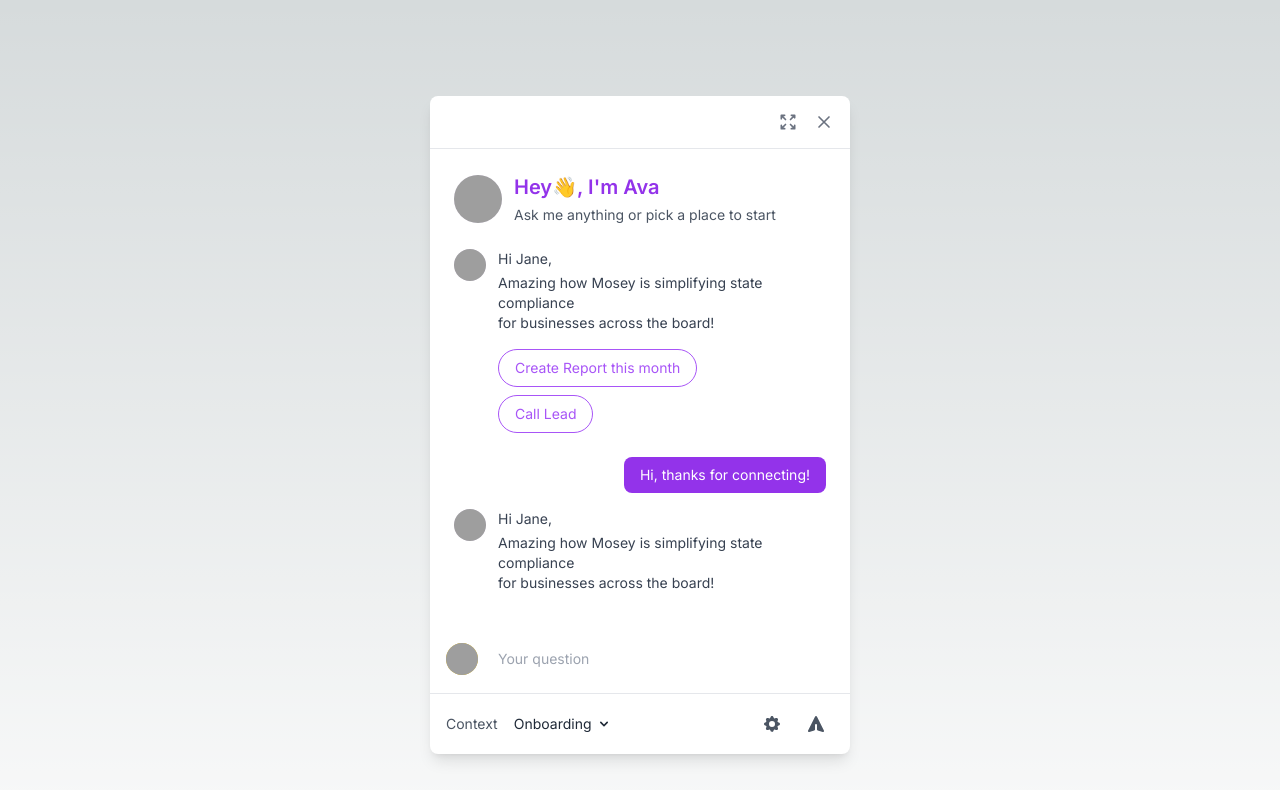
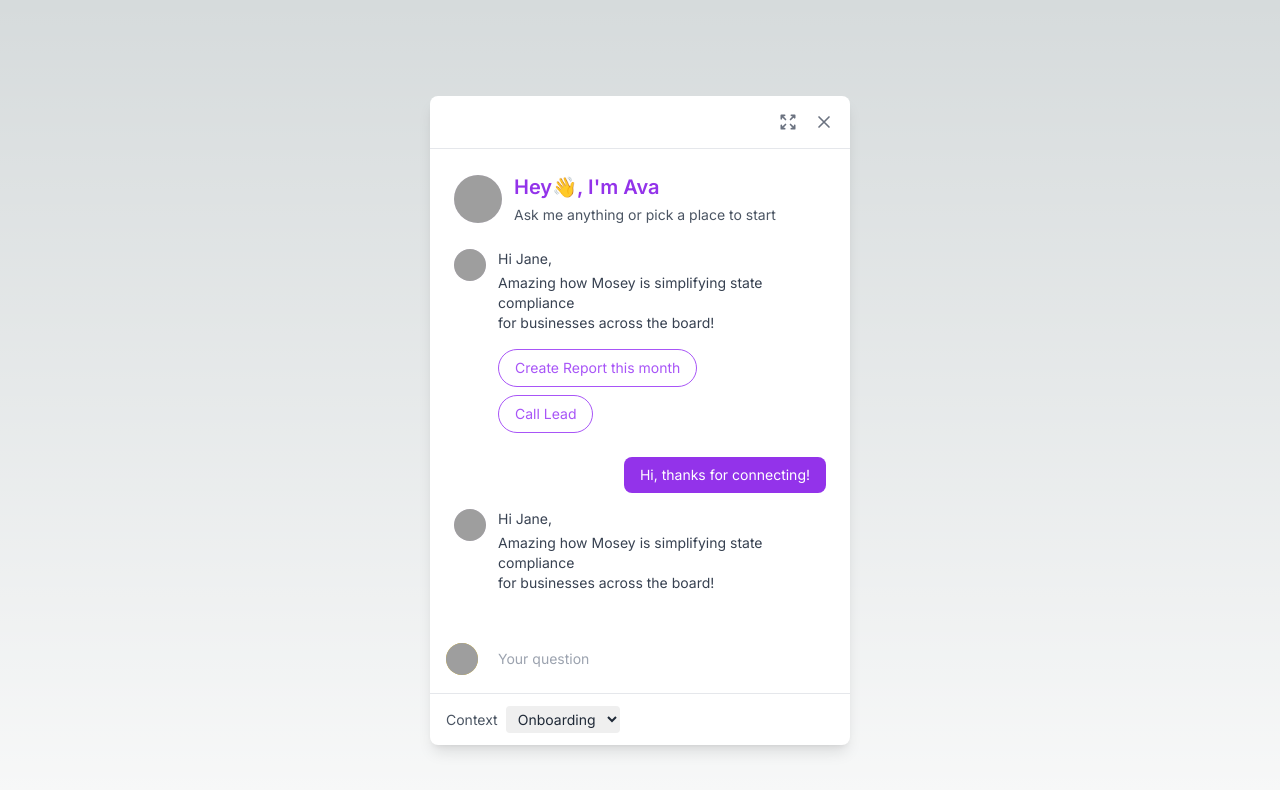
Before and after one commit to abrarfrahman/abrartisan-ai, a Next.js app: page / in a window 1280 px wide. Shown: the top 790 px of the page. Built offline with nearby package versions, Linux system fonts and the light colour scheme; grey boxes are pictures that could not be loaded.

Commit message:
campaign switcher

```diff
--- a/app/chatWidget.tsx
+++ b/app/chatWidget.tsx
@@ -4,6 +4,7 @@ import React, { useState } from 'react';
 export default function ChatWidget() {
     const [inputMessage, setInputMessage] = useState('');
     const [showFullScreen, setShowFullScreen] = useState(false);
+    const [context, setContext] = useState('Onboarding');
 
     return (
     <>
@@ -127,27 +128,17 @@ export default function ChatWidget() {
 
             {/* Context selector */}
             <div className="px-4 py-3 border-t flex items-center justify-between">
-            <div className="flex items-center space-x-2">
-                <span className="text-sm text-gray-600">Context</span>
-                <button className="flex items-center space-x-1 text-sm text-gray-800 hover:bg-gray-100 px-2 py-1 rounded">
-                <span>Onboarding</span>
-                <svg xmlns="http://www.w3.org/2000/svg" className="h-4 w-4" viewBox="0 0 20 20" fill="currentColor">
-                    <path fillRule="evenodd" d="M5.293 7.293a1 1 0 011.414 0L10 10.586l3.293-3.293a1 1 0 111.414 1.414l-4 4a1 1 0 01-1.414 0l-4-4a1 1 0 010-1.414z" clipRule="evenodd" />
-                </svg>
-                </button>
-            </div>
-            <div className="flex items-center space-x-2">
-                <button className="p-2 hover:bg-gray-100 rounded-full">
-                <svg xmlns="http://www.w3.org/2000/svg" className="h-5 w-5 text-gray-600" viewBox="0 0 20 20" fill="currentColor">
-                    <path fillRule="evenodd" d="M11.49 3.17c-.38-1.56-2.6-1.56-2.98 0a1.532 1.532 0 01-2.286.948c-1.372-.836-2.942.734-2.106 2.106.54.886.061 2.042-.947 2.287-1.561.379-1.561 2.6 0 2.978a1.532 1.532 0 01.947 2.287c-.836 1.372.734 2.942 2.106 2.106a1.532 1.532 0 012.287.947c.379 1.561 2.6 1.561 2.978 0a1.533 1.533 0 012.287-.947c1.372.836 2.942-.734 2.106-2.106a1.533 1.533 0 01.947-2.287c1.561-.379 1.561-2.6 0-2.978a1.532 1.532 0 01-.947-2.287c.836-1.372-.734-2.942-2.106-2.106a1.532 1.532 0 01-2.287-.947zM10 13a3 3 0 100-6 3 3 0 000 6z" clipRule="evenodd" />
-                </svg>
-                </button>
-                <button className="p-2 hover:bg-gray-100 rounded-full">
-                <svg xmlns="http://www.w3.org/2000/svg" className="h-5 w-5 text-gray-600" viewBox="0 0 20 20" fill="currentColor">
-                    <path d="M10.894 2.553a1 1 0 00-1.788 0l-7 14a1 1 0 001.169 1.409l5-1.429A1 1 0 009 15.571V11a1 1 0 112 0v4.571a1 1 0 00.725.962l5 1.428a1 1 0 001.17-1.408l-7-14z" />
-                </svg>
-                </button>
-            </div>
+                <div className="flex items-center space-x-2">
+                    <span className="text-sm text-gray-600">Context</span>
+                    <select
+                        value={context}
+                        onChange={(e) => setContext(e.target.value)}
+                        className="text-sm text-gray-800 hover:bg-gray-100 px-2 py-1 rounded border-none"
+                    >
+                        <option value="Onboarding">Onboarding</option>
+                        <option value="Support">Campaign</option>
+                    </select>
+                </div>
             </div>
         </div>
     </>
```
